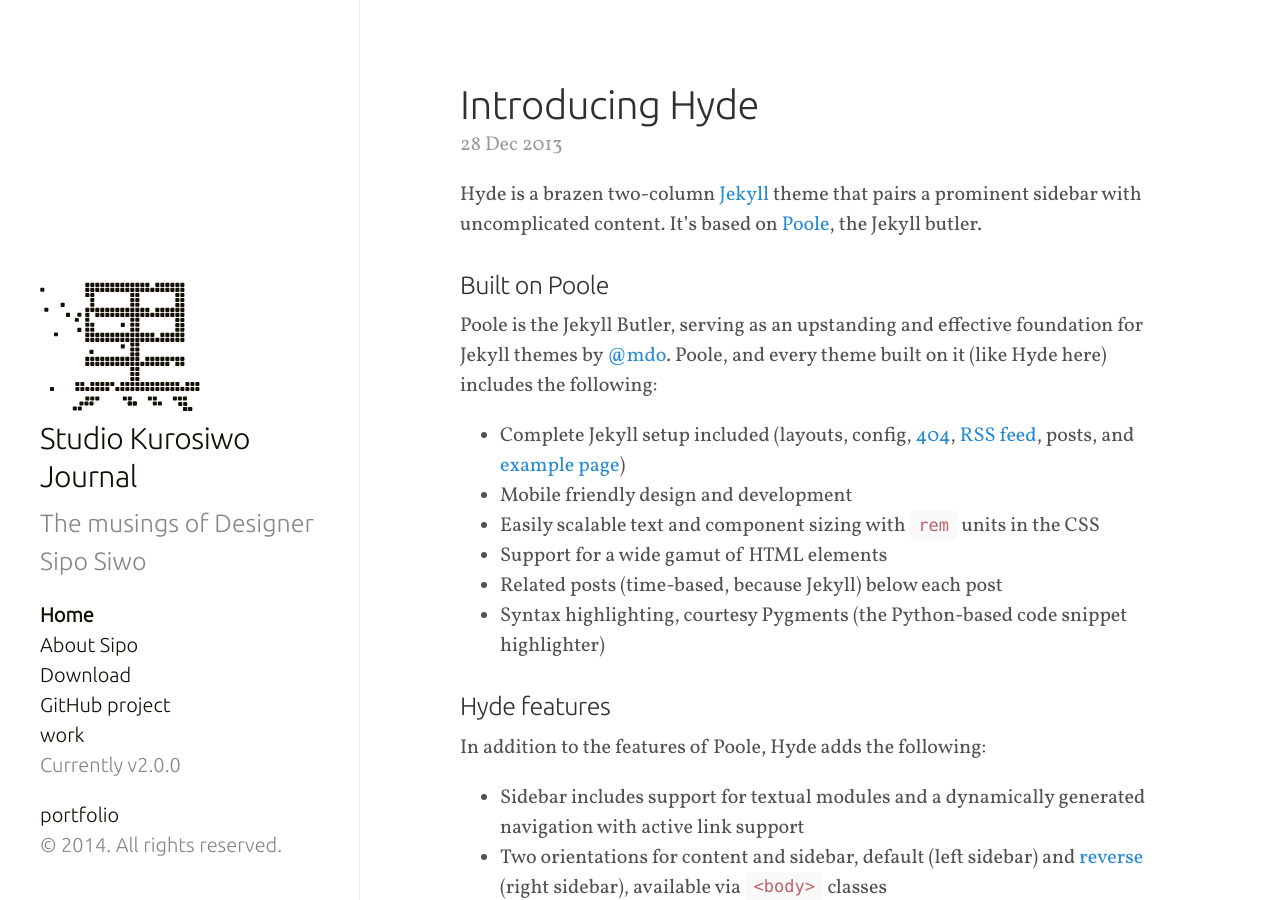
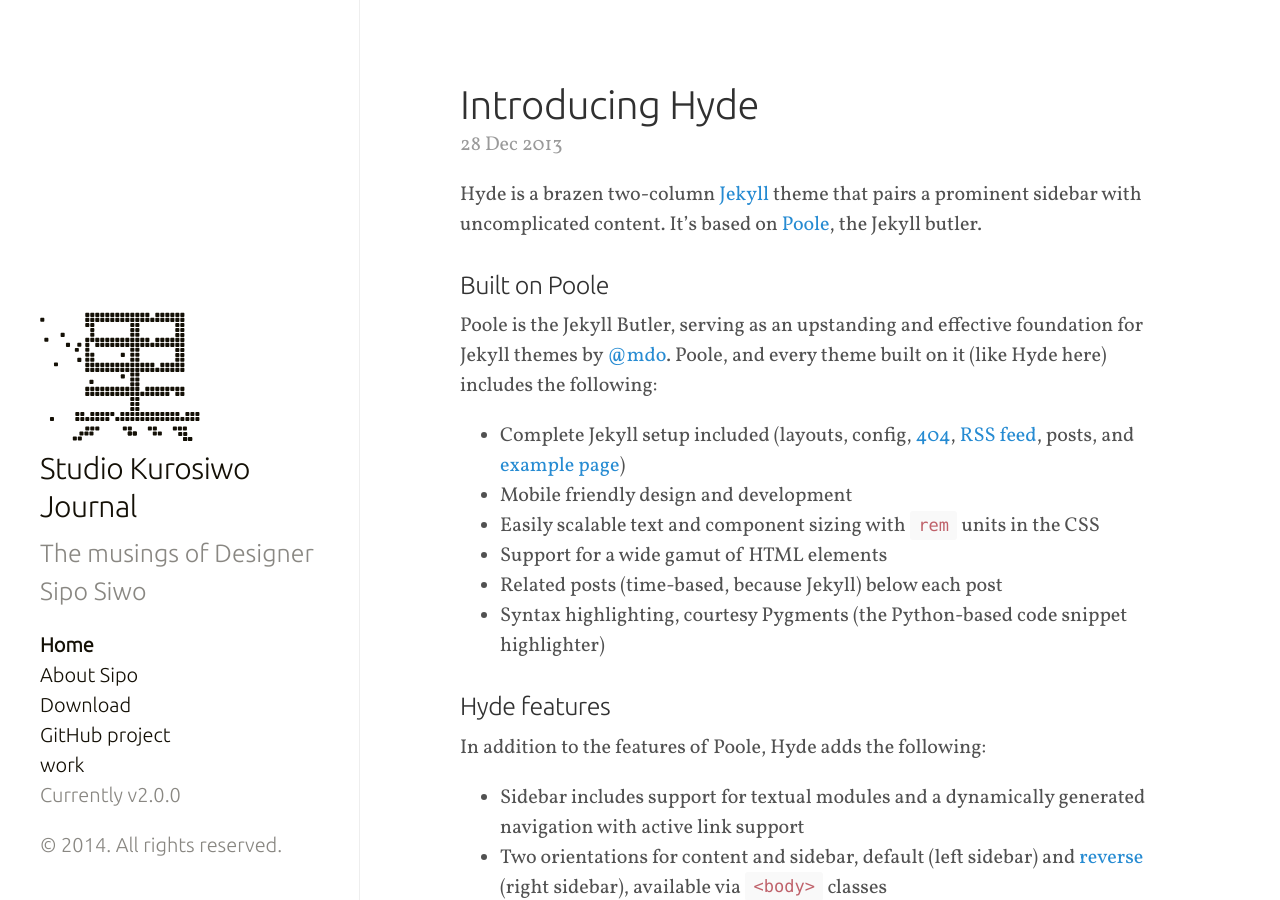
Before and after one commit to StudioKurosiwo/studiokurosiwo.github.io-journal, a Jekyll site: the page built from index.html, in a window 1280 px wide and 900 px high. Built offline with Jekyll 4.4.1, drawn with Linux system fonts in a browser that asks for light colours; Markdown is read by kramdown in place of the engine named in the settings; the list of posts is cut into pages by our own code.

Commit message:
removed portfolio link

```diff
--- a/_includes/sidebar.html
+++ b/_includes/sidebar.html
@@ -32,7 +32,6 @@
       <li class="sidebar-nav-item"><a href="{{ site.studiokurosiwo.com }}">work</a></li>
       <li class="sidebar-nav-item">Currently v{{ site.version }}</li>
     </ul>
-       <a href="{{ site.studiokurosiwo.com }}">portfolio</a>
     <p>&copy; {{ site.time | date: '%Y' }}. All rights reserved.</p>
   </div>
 </div>
```
